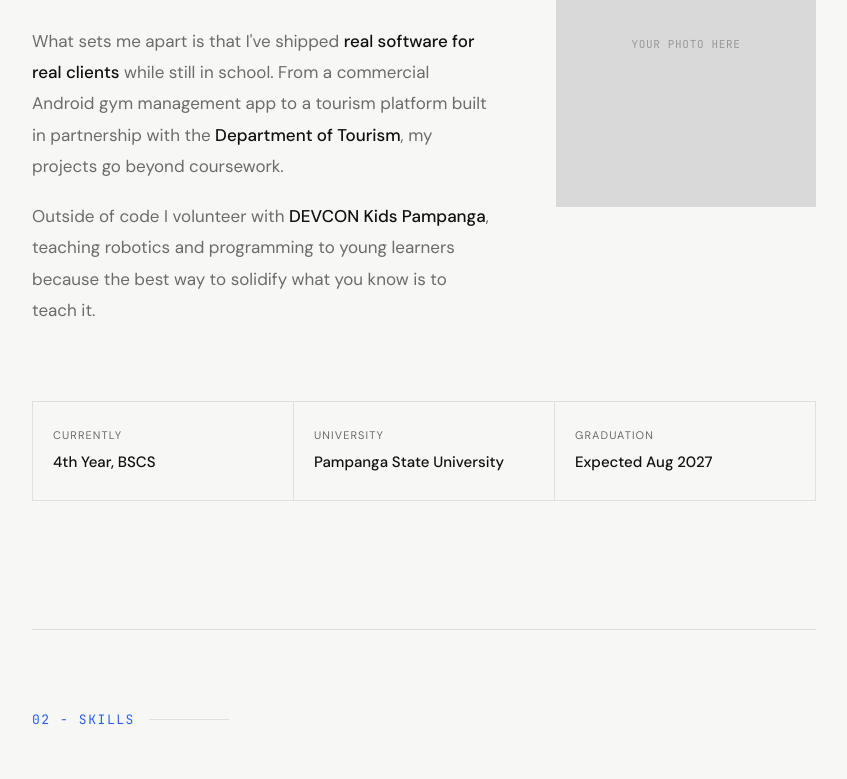
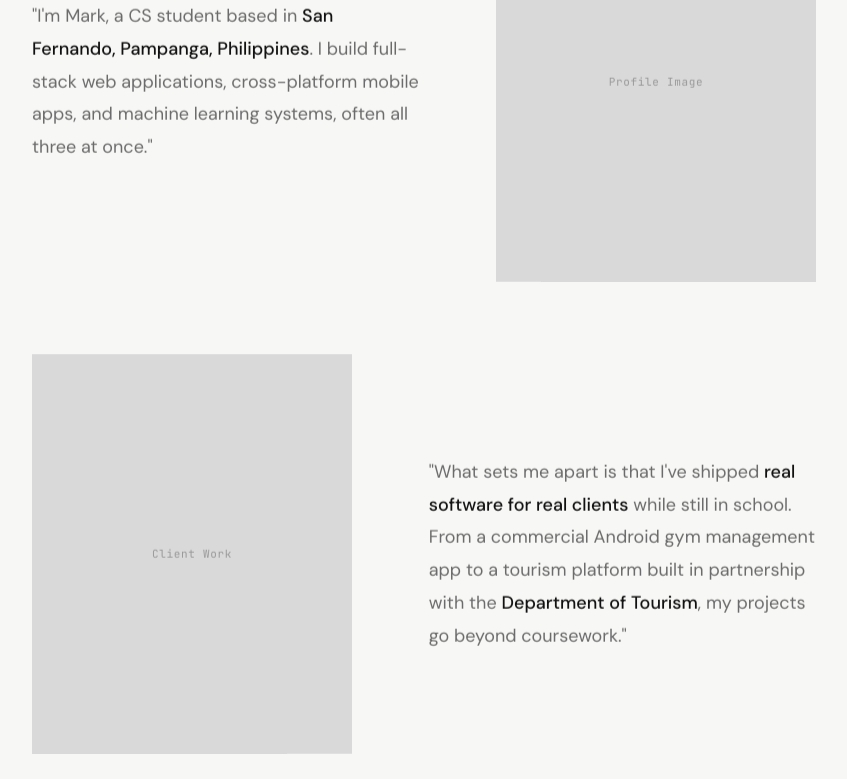
Before and after one commit to mrnp-dev/My-Portfolio, a React (Vite) app: page / in a window 1280 px wide. Shown: the part 1226-2005 px from the top of the page, without its empty margins (216-1063 px from the left). Built offline with nearby package versions, Linux system fonts and the light colour scheme.

Commit message:
feat: add scroll-triggered reveal animation to About section stories

```diff
--- a/src/App.css
+++ b/src/App.css
@@ -1524,3 +1524,379 @@ body.modal-open {
 .hero-portrait {
   filter: none;
 }
+
+.about-stories {
+  display: flex;
+  flex-direction: column;
+  gap: clamp(80px, 12vh, 140px);
+  margin-top: 56px;
+}
+
+.about-scroll-item {
+  display: grid;
+  grid-template-columns: minmax(0, 1fr) minmax(220px, 32%);
+  gap: clamp(40px, 6vw, 80px);
+  align-items: center;
+  min-height: 48vh;
+  opacity: 0;
+  transform: translateY(36px);
+  transition: opacity 0.9s ease, transform 0.9s cubic-bezier(0.22, 1, 0.36, 1);
+}
+
+.about-scroll-item.reverse {
+  grid-template-columns: minmax(220px, 32%) minmax(0, 1fr);
+}
+
+.about-scroll-item.reverse .about-story-copy {
+  grid-column: 2;
+}
+
+.about-scroll-item.reverse .about-story-visual {
+  grid-column: 1;
+  grid-row: 1;
+}
+
+.about-scroll-item.visible {
+  opacity: 1;
+  transform: translateY(0);
+}
+
+.about-story-copy p:not(.about-story-index) {
+  color: var(--muted);
+  font-size: 19px;
+  line-height: 1.9;
+}
+
+.about-story-copy strong {
+  color: var(--ink);
+  font-weight: 500;
+}
+
+.about-story-index {
+  margin-bottom: 18px;
+  color: var(--accent);
+  font-family: var(--mono);
+  font-size: 12px;
+  letter-spacing: 0.12em;
+}
+
+.about-story-visual .photo-placeholder {
+  aspect-ratio: 4 / 5;
+  min-height: 280px;
+}
+
+@media (max-width: 760px) {
+  .about-stories {
+    gap: 72px;
+  }
+
+  .about-scroll-item,
+  .about-scroll-item.reverse {
+    grid-template-columns: 1fr;
+    min-height: auto;
+  }
+
+  .about-scroll-item.reverse .about-story-copy,
+  .about-scroll-item.reverse .about-story-visual {
+    grid-column: auto;
+    grid-row: auto;
+  }
+
+  .about-story-copy p:not(.about-story-index) {
+    font-size: 17px;
+  }
+}
+
+@media (prefers-reduced-motion: reduce) {
+  .about-scroll-item {
+    opacity: 1;
+    transform: none;
+    transition: none;
+  }
+}
+
+.about-stories {
+  gap: clamp(28px, 6vh, 56px);
+}
+
+.about-scroll-item {
+  min-height: 40vh;
+  opacity: var(--about-opacity, 0);
+  transform: translateY(var(--about-offset, 44px));
+  transition: none;
+  will-change: opacity, transform;
+}
+
+.about-scroll-item.visible {
+  opacity: var(--about-opacity, 0);
+  transform: translateY(var(--about-offset, 44px));
+}
+
+.about-story-visual .photo-placeholder {
+  min-height: min(34vh, 340px);
+}
+
+@media (max-width: 760px) {
+  .about-scroll-item {
+    min-height: 56vh;
+  }
+}
+
+.about-stories {
+  gap: clamp(110px, 22vh, 240px);
+  padding-bottom: clamp(80px, 16vh, 180px);
+}
+
+.about-scroll-item {
+  min-height: 26vh;
+  align-items: start;
+}
+
+.about-story-copy p:not(.about-story-index) {
+  font-size: 17px;
+  line-height: 1.78;
+}
+
+.about-story-visual .photo-placeholder {
+  min-height: min(25vh, 260px);
+  aspect-ratio: 5 / 4;
+}
+
+@media (max-width: 760px) {
+  .about-stories {
+    gap: 96px;
+  }
+
+  .about-scroll-item {
+    min-height: 34vh;
+  }
+}
+
+.about-stories {
+  position: relative;
+  height: 210vh;
+  margin-top: 40px;
+  padding-bottom: 0;
+}
+
+.about-timeline-stage {
+  position: sticky;
+  top: 96px;
+  height: min(70vh, 620px);
+  overflow: hidden;
+}
+
+.about-scroll-item {
+  position: absolute;
+  inset: 0;
+  display: grid;
+  grid-template-columns: minmax(0, 1fr) minmax(220px, 30%);
+  gap: clamp(28px, 5vw, 64px);
+  align-items: center;
+  min-height: 0;
+  opacity: var(--about-opacity, 0);
+  transform: translateY(var(--about-offset, 58%)) scale(var(--about-scale, 0.975));
+  will-change: opacity, transform;
+}
+
+.about-scroll-item.visible {
+  opacity: var(--about-opacity, 0);
+  transform: translateY(var(--about-offset, 58%)) scale(var(--about-scale, 0.975));
+}
+
+.about-scroll-item.reverse {
+  grid-template-columns: minmax(220px, 30%) minmax(0, 1fr);
+}
+
+.about-story-copy p:not(.about-story-index) {
+  font-size: 17px;
+  line-height: 1.76;
+}
+
+.about-story-visual .photo-placeholder {
+  min-height: min(27vh, 280px);
+  aspect-ratio: 5 / 4;
+}
+
+@media (max-width: 760px) {
+  .about-stories {
+    height: 230vh;
+  }
+
+  .about-timeline-stage {
+    top: 112px;
+    height: 72vh;
+  }
+
+  .about-scroll-item,
+  .about-scroll-item.reverse {
+    grid-template-columns: 1fr;
+    gap: 22px;
+  }
+}
+
+.about-stories {
+  height: 360vh;
+}
+
+.about-timeline-stage {
+  height: min(78vh, 720px);
+}
+
+.about-scroll-item {
+  inset: 0 0 auto;
+  min-height: 28vh;
+  transform: translateY(var(--about-offset, 90%)) scale(var(--about-scale, 0.985));
+}
+
+.about-scroll-item.visible {
+  transform: translateY(var(--about-offset, 90%)) scale(var(--about-scale, 0.985));
+}
+
+.about-story-visual .photo-placeholder {
+  min-height: min(24vh, 250px);
+}
+
+@media (max-width: 760px) {
+  .about-stories {
+    height: 390vh;
+  }
+
+  .about-scroll-item {
+    min-height: 34vh;
+  }
+}
+
+.about-stories {
+  height: 340vh;
+}
+
+.about-timeline-stage {
+  height: min(82vh, 760px);
+  overflow: hidden;
+}
+
+.about-scroll-item {
+  inset: auto 0 auto 0;
+  top: var(--about-top, 0%);
+  min-height: 0;
+  height: 28%;
+  opacity: var(--about-opacity, 0);
+  transform: translateY(var(--about-offset, 28px)) scale(var(--about-scale, 0.985));
+}
+
+.about-scroll-item.visible {
+  opacity: var(--about-opacity, 0);
+  transform: translateY(var(--about-offset, 28px)) scale(var(--about-scale, 0.985));
+}
+
+.about-story-copy p:not(.about-story-index) {
+  font-size: 15.5px;
+  line-height: 1.62;
+}
+
+.about-story-index {
+  margin-bottom: 8px;
+}
+
+.about-story-visual .photo-placeholder {
+  min-height: 120px;
+  height: 100%;
+  aspect-ratio: auto;
+}
+
+@media (max-width: 760px) {
+  .about-stories {
+    height: 360vh;
+  }
+
+  .about-scroll-item {
+    height: 30%;
+  }
+}
+
+/* About section: accumulating scroll reveal */
+.about-stories {
+  display: flex;
+  height: auto;
+  flex-direction: column;
+  gap: clamp(48px, 9vh, 96px);
+  margin-top: 48px;
+  padding-bottom: clamp(36px, 8vh, 80px);
+}
+
+.about-timeline-stage {
+  position: static;
+  display: flex;
+  height: auto;
+  flex-direction: column;
+  gap: inherit;
+  overflow: visible;
+}
+
+.about-scroll-item,
+.about-scroll-item.reverse {
+  position: relative;
+  inset: auto;
+  top: auto;
+  display: grid;
+  height: auto;
+  min-height: 42vh;
+  grid-template-columns: minmax(0, 1fr) minmax(320px, 38%);
+  gap: clamp(36px, 6vw, 84px);
+  align-items: center;
+  opacity: 0;
+  transform: translateY(42px);
+  transition: opacity 0.85s ease, transform 0.85s cubic-bezier(0.22, 1, 0.36, 1);
+}
+
+.about-scroll-item.reverse {
+  grid-template-columns: minmax(320px, 38%) minmax(0, 1fr);
+}
+
+.about-scroll-item.visible,
+.about-scroll-item.reverse.visible {
+  opacity: 1;
+  transform: translateY(0);
+}
+
+.about-story-copy p:not(.about-story-index) {
+  font-size: 18px;
+  line-height: 1.82;
+}
+
+.about-story-visual .photo-placeholder {
+  min-height: clamp(320px, 42vh, 520px);
+  aspect-ratio: 4 / 5;
+}
+
+@media (max-width: 760px) {
+  .about-stories,
+  .about-timeline-stage {
+    gap: 64px;
+  }
+
+  .about-scroll-item,
+  .about-scroll-item.reverse {
+    min-height: auto;
+    grid-template-columns: 1fr;
+  }
+
+  .about-story-visual .photo-placeholder {
+    min-height: clamp(300px, 52vh, 480px);
+  }
+}
+
+.about-story-copy p:not(.about-story-index) {
+  font-family: var(--serif);
+  font-size: clamp(24px, 3vw, 36px);
+  line-height: 1.35;
+  color: var(--ink);
+}
+
+.about-story-copy p:not(.about-story-index) {
+  font-family: var(--sans);
+  font-size: 18px;
+  line-height: 1.82;
+  color: var(--muted);
+}
--- a/src/components/AboutSection.tsx
+++ b/src/components/AboutSection.tsx
@@ -1,3 +1,4 @@
+import { useEffect, useRef } from 'react'
 import { SectionHeading } from './SectionHeading'
 
 const facts = [
@@ -6,28 +7,81 @@ const facts = [
   ['Graduation', 'Expected Aug 2027'],
 ]
 
+const aboutStories = [
+  {
+    imageLabel: 'Profile Image',
+    text: (
+      <p>
+        "I'm Mark, a CS student based in <strong>San Fernando, Pampanga, Philippines</strong>. I build full-stack web
+        applications, cross-platform mobile apps, and machine learning systems, often all three at once."
+      </p>
+    ),
+  },
+  {
+    imageLabel: 'Client Work',
+    reverse: true,
+    text: (
+      <p>
+        "What sets me apart is that I've shipped <strong>real software for real clients</strong> while still in school.
+        From a commercial Android gym management app to a tourism platform built in partnership with the{' '}
+        <strong>Department of Tourism</strong>, my projects go beyond coursework."
+      </p>
+    ),
+  },
+  {
+    imageLabel: 'Community Work',
+    text: (
+      <p>
+        "Outside of code I volunteer with <strong>DEVCON Kids Pampanga</strong>, teaching robotics and programming to
+        young learners because the best way to solidify what you know is to teach it."
+      </p>
+    ),
+  },
+]
+
 export function AboutSection() {
+  const timelineRef = useRef<HTMLDivElement | null>(null)
+
+  useEffect(() => {
+    const timeline = timelineRef.current
+    if (!timeline) return undefined
+
+    const observer = new IntersectionObserver(
+      (entries) => {
+        entries.forEach((entry) => {
+          if (entry.isIntersecting) {
+            entry.target.classList.add('visible')
+          }
+        })
+      },
+      {
+        rootMargin: '0px 0px -12% 0px',
+        threshold: 0.18,
+      },
+    )
+
+    timeline.querySelectorAll('.about-scroll-item').forEach((item) => observer.observe(item))
+
+    return () => observer.disconnect()
+  }, [])
+
   return (
     <section id="about">
       <SectionHeading label="01 - About" />
-      <div className="about-grid">
-        <div className="about-body reveal">
-          <p>
-            I'm Mark, a CS student based in <strong>San Fernando, Pampanga, Philippines</strong>. I build full-stack
-            web applications, cross-platform mobile apps, and machine learning systems, often all three at once.
-          </p>
-          <p>
-            What sets me apart is that I've shipped <strong>real software for real clients</strong> while still in school.
-            From a commercial Android gym management app to a tourism platform built in partnership with the{' '}
-            <strong>Department of Tourism</strong>, my projects go beyond coursework.
-          </p>
-          <p>
-            Outside of code I volunteer with <strong>DEVCON Kids Pampanga</strong>, teaching robotics and programming to
-            young learners because the best way to solidify what you know is to teach it.
-          </p>
+      <div className="about-stories" ref={timelineRef}>
+        <div className="about-timeline-stage">
+          {aboutStories.map((story) => (
+            <article
+              className={story.reverse ? 'about-scroll-item reverse' : 'about-scroll-item'}
+              key={story.imageLabel}
+            >
+              <div className="about-story-copy">{story.text}</div>
+              <div className="about-story-visual" aria-hidden="true">
+                <div className="photo-placeholder">{story.imageLabel}</div>
               </div>
-        <div className="reveal">
-          <div className="photo-placeholder">YOUR PHOTO HERE</div>
+            </article>
+          ))}
+        </div>
       </div>
       <div className="about-facts reveal">
         {facts.map(([label, value]) => (
@@ -37,7 +91,6 @@ export function AboutSection() {
           </div>
         ))}
       </div>
-      </div>
     </section>
   )
 }
```
Lines whose indentation alone changed are shown as unchanged.
